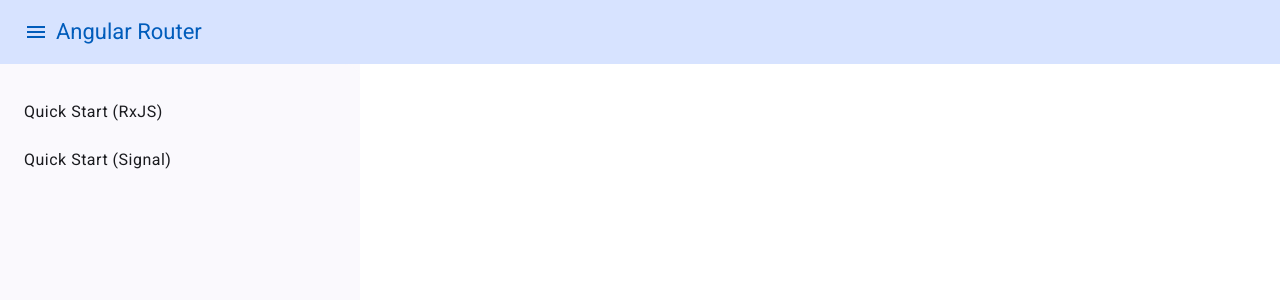
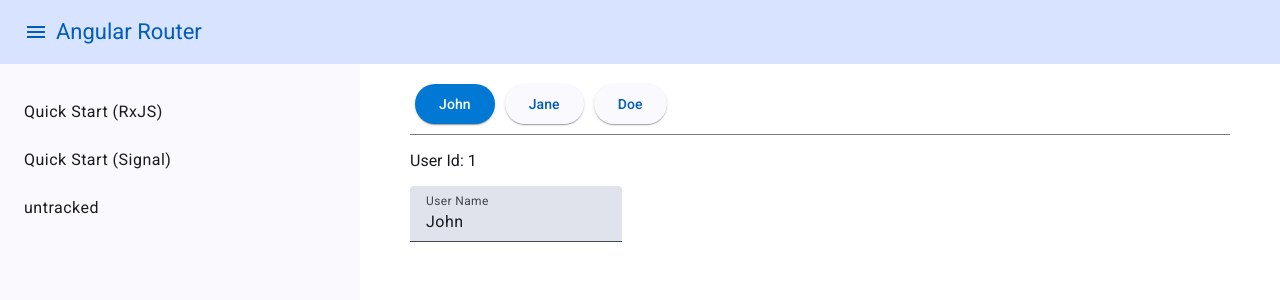
Before and after one commit to wellwind/hwdc-24-angular-signals, an Angular app: page /signal-untracked in a window 1280 px wide. Before the commit this address led to /. Shown: the top 300 px of the page. Built offline with nearby package versions, Linux system fonts and the light colour scheme.

Commit message:
✨ add untracked demo

```diff
--- /dev/null
+++ b/src/app/demo/demo-02-untracked.component.ts
@@ -0,0 +1,84 @@
+import { Component, computed, effect, signal, untracked } from '@angular/core';
+import { MatButtonModule } from '@angular/material/button';
+import { MatDivider } from '@angular/material/divider';
+import { MatFormFieldModule } from '@angular/material/form-field';
+import { MatInputModule } from '@angular/material/input';
+
+@Component({
+  standalone: true,
+  selector: 'app-demo-02-untracked',
+  imports: [MatButtonModule, MatFormFieldModule, MatInputModule, MatDivider],
+  template: `
+    @for (user of users(); track user.id) {
+      <button
+        mat-raised-button
+        [color]="selectedUserId() === user.id ? 'primary' : ''"
+        (click)="selectedUserId.set(user.id)"
+      >
+        {{ user.name }}
+      </button>
+    }
+
+    <mat-divider></mat-divider>
+
+    <p>User Id: {{ selectedUserId() }}</p>
+    <div>
+      <mat-form-field>
+        <mat-label>User Name</mat-label>
+        <input
+          matInput
+          [value]="selectedUserName()"
+          (input)="updateUserName($event)"
+        />
+      </mat-form-field>
+    </div>
+  `,
+  styles: `
+    button {
+      margin: 0 5px;
+    }
+
+    .mat-divider {
+      margin: 10px 0;
+    }
+
+    .mat-primary {
+      --mdc-protected-button-container-color: #0078d4;
+      --mdc-protected-button-label-text-color: #ffffff;
+    }
+  `,
+})
+export default class Demo02UntrackedComponent {
+  protected selectedUserId = signal(1);
+
+  protected users = signal([
+    { id: 1, name: 'John', age: 20 },
+    { id: 2, name: 'Jane', age: 21 },
+    { id: 3, name: 'Doe', age: 22 },
+  ]);
+
+  protected selectedUserName = computed(() => {
+    return this.users().find((user) => user.id === this.selectedUserId())?.name;
+  });
+
+  protected updateUserName(event: Event) {
+    const inputElement = event.target as HTMLInputElement;
+    this.users.update((users) =>
+      users.map((user) =>
+        user.id === this.selectedUserId()
+          ? { ...user, name: inputElement.value }
+          : user,
+      ),
+    );
+  }
+
+  private _ = effect(() => {
+    // 只有在 selectedUserId 改變時才紀錄
+    const userId = this.selectedUserId();
+    const userName = untracked(() => this.selectedUserName());
+
+    console.log(
+      `userId: ${userId}; userName: ${userName}`,
+    );
+  });
+}
--- a/src/app/menu-links.ts
+++ b/src/app/menu-links.ts
@@ -18,6 +18,11 @@
     loadComponent: () => import('./demo/demo-01-quick-start-signal.component'),
   },
   {
+    path: 'signal-untracked',
+    title: 'untracked',
+    loadComponent: () => import('./demo/demo-02-untracked.component'),
+  },
+  {
     path: '',
     redirectTo: 'quick-start-signal',
     pathMatch: 'full',
```
